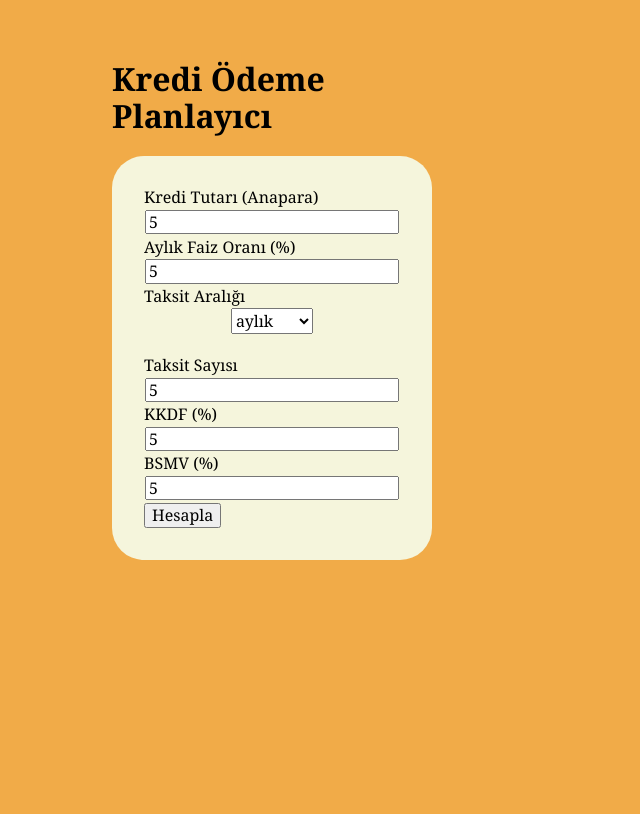
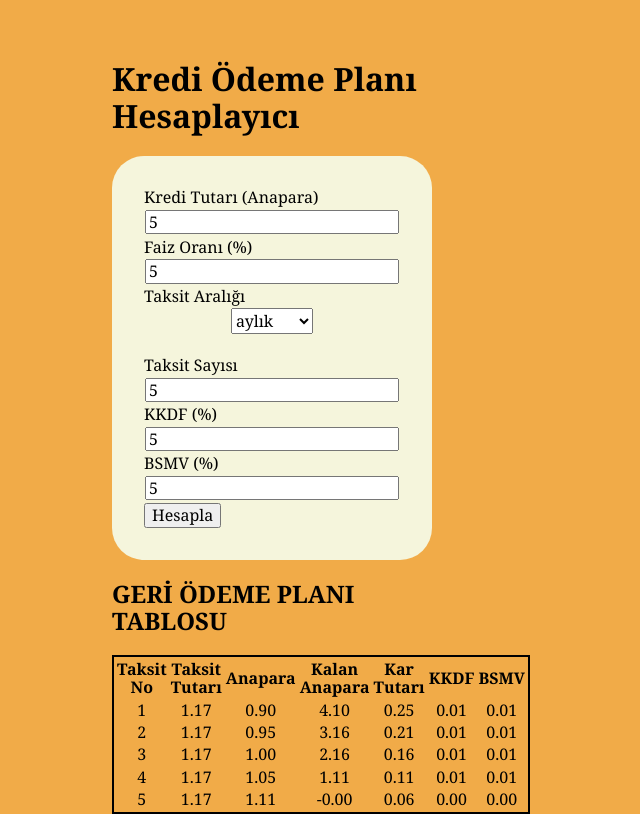
Before and after one commit to wspawned/repayment-schedule-fimple-final-react-case, a React (Create React App) app: page / in a window 1280 px wide. Both pictures are taken after typing "5", "5", "5", "5", "5" into the empty fields and a click on the button "Hesapla". Shown: the whole page, without its empty margins (368-1008 px from the left). Built offline with nearby package versions, Linux system fonts and the light colour scheme.

Commit message:
payment table

```diff
--- a/src/App.js
+++ b/src/App.js
@@ -2,75 +2,62 @@ import { useState } from "react";
 
 
 const App = () => {
-    const [principal,setPrincipal] = useState("");
-    const [interestRate,setInterestRate] = useState("");
-    const [paymentPeriod,setPaymentPeriod] = useState("");
-    const [numberOfInstallments,setNumberOfInstallments] = useState("");
-    const [kkdfTax,setKkdfTax] = useState("");
-    const [bsmvTax,setBsmvTax] = useState("");
+  const [principal, setPrincipal] = useState("");
+  const [interestRate, setInterestRate] = useState("");
+  const [paymentPeriod, setPaymentPeriod] = useState("");
+  const [numberOfInstallments, setNumberOfInstallments] = useState("");
+  const [kkdfTax, setKkdfTax] = useState("");
+  const [bsmvTax, setBsmvTax] = useState("");
+  const [tableInfo, setTableInfo] = useState([]);
 
-    const FREQUENCY = ["aylık","yıllık","haftalık"];
+  const FREQUENCY = ["aylık", "yıllık", "haftalık"];
 
   const compute = () => {
-        const rate = Number(interestRate)/100;
+    const rate = Number(interestRate) / 100;
     const numberOfPayment = Number(numberOfInstallments);
     const principalValue = Number(principal);
-        const kkdf = Number(kkdfTax)/100;
-        const bsmv = Number(bsmvTax)/100;
+    const kkdf = Number(kkdfTax) / 100;
+    const bsmv = Number(bsmvTax) / 100;
 
-        const appliedInterestRate = rate*(1+kkdf+bsmv);
+    const appliedInterestRate = rate * (1 + kkdf + bsmv);
 
-        const installment = (appliedInterestRate*principalValue)/ (1 - Math.pow((1 + appliedInterestRate), (-numberOfPayment)));
+    const installment =
+      (appliedInterestRate * principalValue) /
+      (1 - Math.pow(1 + appliedInterestRate, -numberOfPayment));
 
     const paymentsList = [];
     let remainingPrincipal = principalValue;
-        for(let i=0; i<numberOfPayment; i++) {
-          const periodicInterest = remainingPrincipal*rate;
-          const periodicKkdf = periodicInterest*kkdf;
-          const periodicBsmv = periodicInterest*bsmv;
-          const periodicInterestSum = periodicInterest + periodicKkdf + periodicBsmv;
+    for (let i = 0; i < numberOfPayment; i++) {
+      const periodicInterest = remainingPrincipal * rate;
+      const periodicKkdf = periodicInterest * kkdf;
+      const periodicBsmv = periodicInterest * bsmv;
+      const periodicInterestSum =
+        periodicInterest + periodicKkdf + periodicBsmv;
       const periodicPrincipalPayment = installment - periodicInterestSum;
-          const paymentNo = i+1;
+      const paymentNo = i + 1;
       remainingPrincipal = remainingPrincipal - periodicPrincipalPayment;
-          paymentsList.push(
-            {paymentNo:paymentNo,
-             installment:installment,
-             principalPayment:periodicPrincipalPayment,
+      paymentsList.push({
+        paymentNo: paymentNo,
+        installment: installment,
+        principalPayment: periodicPrincipalPayment,
         remainingPrincipal: remainingPrincipal,
         interestPayment: periodicInterest,
         kkdfPayment: periodicKkdf,
-             bsmvPayment: periodicBsmv
+        bsmvPayment: periodicBsmv,
+      });
     }
-          );
-
-          console.log(paymentsList);
-          // console.log(
-          //   " # " + paymentNo +
-          //   "faiz> " +
-          //     periodicInterest +
-          //     " kkdf> " +
-          //     periodicKkdf +
-          //     " bsmv> " +
-          //     periodicBsmv +
-          //     " anapara> " +
-          //     periodicPrincipalPayment +
-          //     " kalan> " +
-          //     remainingPrincipal
-          // );
-        }
-
-    }
+    setTableInfo(paymentsList);
+  };
 
   return (
     <div>
-        <h1>Kredi Ödeme Planlayıcı</h1>
-        <form className="user-inputs"
-        onSubmit={
-            (e)=> {
+      <h1>Kredi Ödeme Planı Hesaplayıcı</h1>
+      <form
+        className="user-inputs"
+        onSubmit={(e) => {
           e.preventDefault();
           compute();
-            }
-        }
+        }}
       >
         <label>
           Kredi Tutarı (Anapara)
@@ -85,7 +72,7 @@ const App = () => {
           ></input>
         </label>
         <label>
-            Aylık Faiz Oranı (%)
+          Faiz Oranı (%)
           <input
             type="number"
             placeholder="%2,28"
@@ -151,8 +138,48 @@ const App = () => {
         </div>
         <button type="submit">Hesapla</button>
       </form>
+
+      {tableInfo.length ? (
+        <div className="table">
+          <h2>GERİ ÖDEME PLANI TABLOSU</h2>
+          <table>
+            <tr>
+              <th>Taksit No</th>
+              <th>Taksit Tutarı</th>
+              <th>Anapara</th>
+              <th>Kalan Anapara</th>
+              <th>Kar Tutarı</th>
+              <th>KKDF</th>
+              <th>BSMV</th>
+            </tr>
+
+            {tableInfo.map((item) => {
+              const key = item.paymentNo;
+              const paymentNo = item.paymentNo;
+              const installment = item.installment.toFixed(2);
+              const principalPayment = item.principalPayment.toFixed(2);
+              const remainingPrincipal = item.remainingPrincipal.toFixed(2);
+              const interestPayment = item.interestPayment.toFixed(2);
+              const kkdfPayment = item.kkdfPayment.toFixed(2);
+              const bsmvPayment = item.bsmvPayment.toFixed(2);
+
+              return (
+                <tr key={key}>
+                  <td>{paymentNo}</td>
+                  <td>{installment}</td>
+                  <td>{principalPayment}</td>
+                  <td>{remainingPrincipal}</td>
+                  <td>{interestPayment}</td>
+                  <td>{kkdfPayment}</td>
+                  <td>{bsmvPayment}</td>
+                </tr>
+              );
+            })}
+          </table>
+        </div>
+      ) : null}
     </div>
   );
-}
+};
 
 export default App;
--- a/src/index.css
+++ b/src/index.css
@@ -39,3 +39,16 @@ select {
   margin-top: .2em;
   margin-bottom: .2em;
 }
+
+table {
+  border: 2px solid black;
+  width: 100%;
+}
+
+th {
+  border-bottom: 1px black;
+}
+
+td {
+  text-align: center;
+}
```
Also changed, not shown: 1 other file (tests, documents, lock files or other folders). Lines whose indentation alone changed are shown as unchanged.
